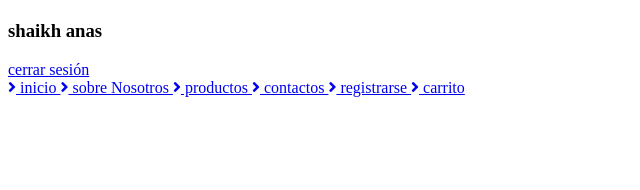
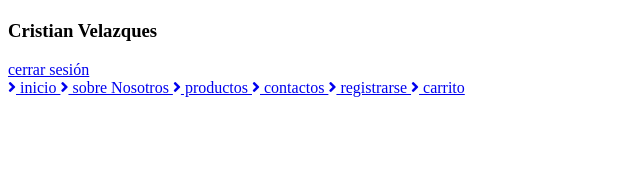
Before and after one commit to Nahuel61920/shop-tec, a plain HTML site: page index.html in a window 1280 px wide. Shown: the part 525-715 px from the top of the page, 0-640 px from the left. Drawn offline with nearby package versions, Linux system fonts and the light colour scheme.

Commit message:
Update index.html

```diff
--- a/index.html
+++ b/index.html
@@ -65,7 +65,7 @@
 
     <div class="user">
         <img src="images/user-img.png" alt="">
-        <h3>shaikh anas</h3>
+        <h3>Cristian Velazques</h3>
         <a href="#">cerrar sesión</a>
     </div>
 
```
